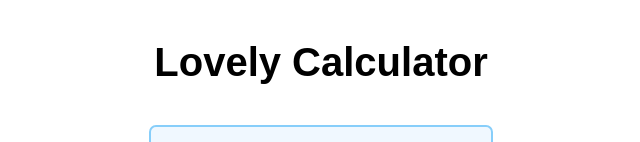
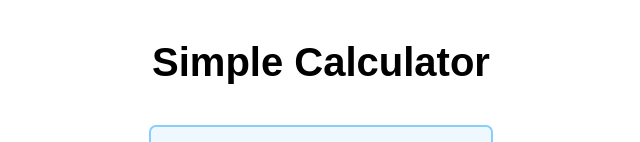
Before and after one commit to miyoko-shimura/react-app-test, a React (Vite) app: page / in a window 1280 px wide. Shown: the top 142 px of the page, without its empty margins (319-959 px from the left). Built offline with nearby package versions, Linux system fonts and the light colour scheme; a web font is replaced by a local one.

Commit message:
Update App.jsx

```diff
--- a/src/App.jsx
+++ b/src/App.jsx
@@ -9,7 +9,7 @@ function App() {
 
     <main className="App">
 
-      <h1>Lovely Calculator</h1>
+      <h1>Simple Calculator</h1>
 
       <div className="container">
 
```
